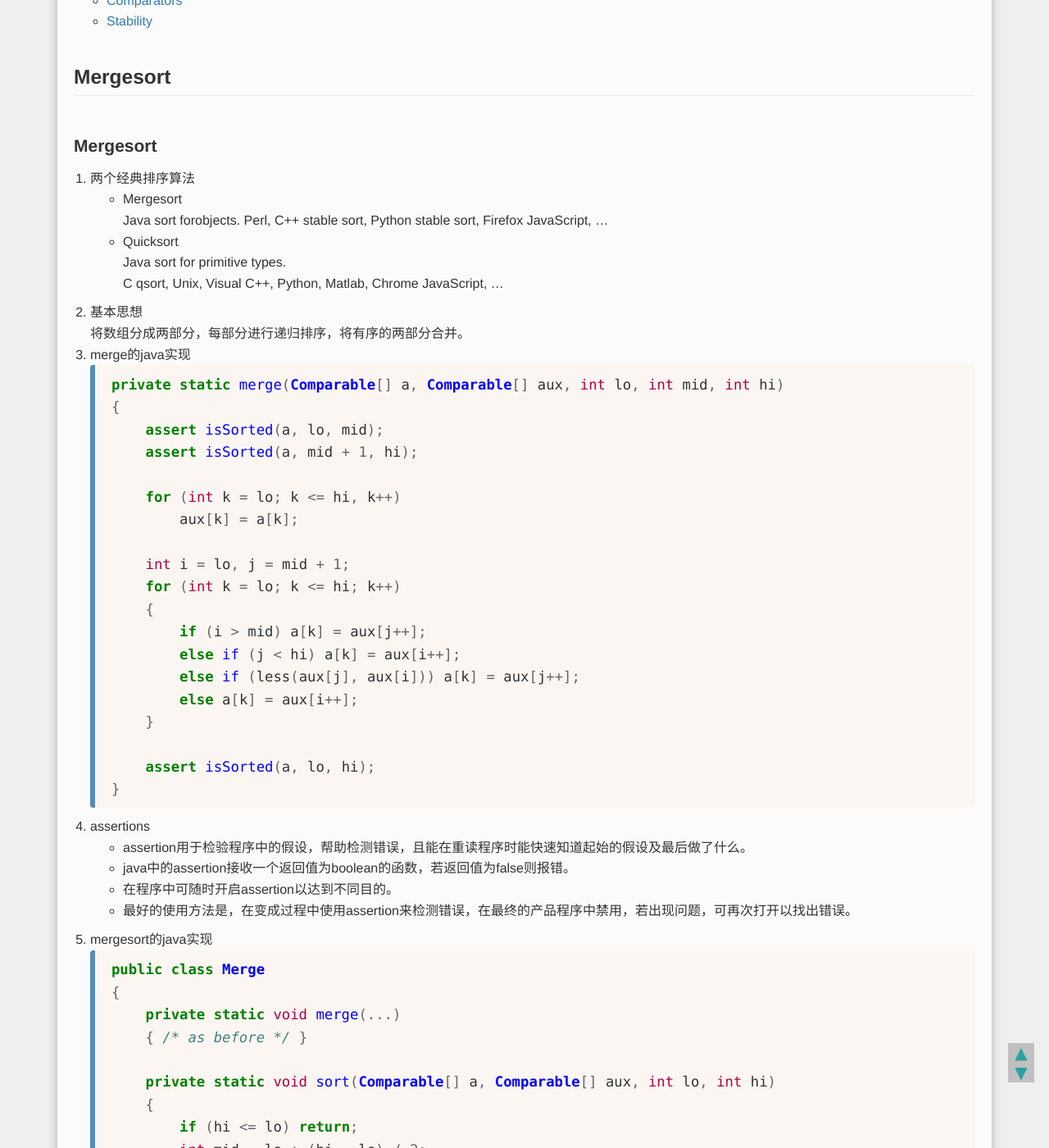
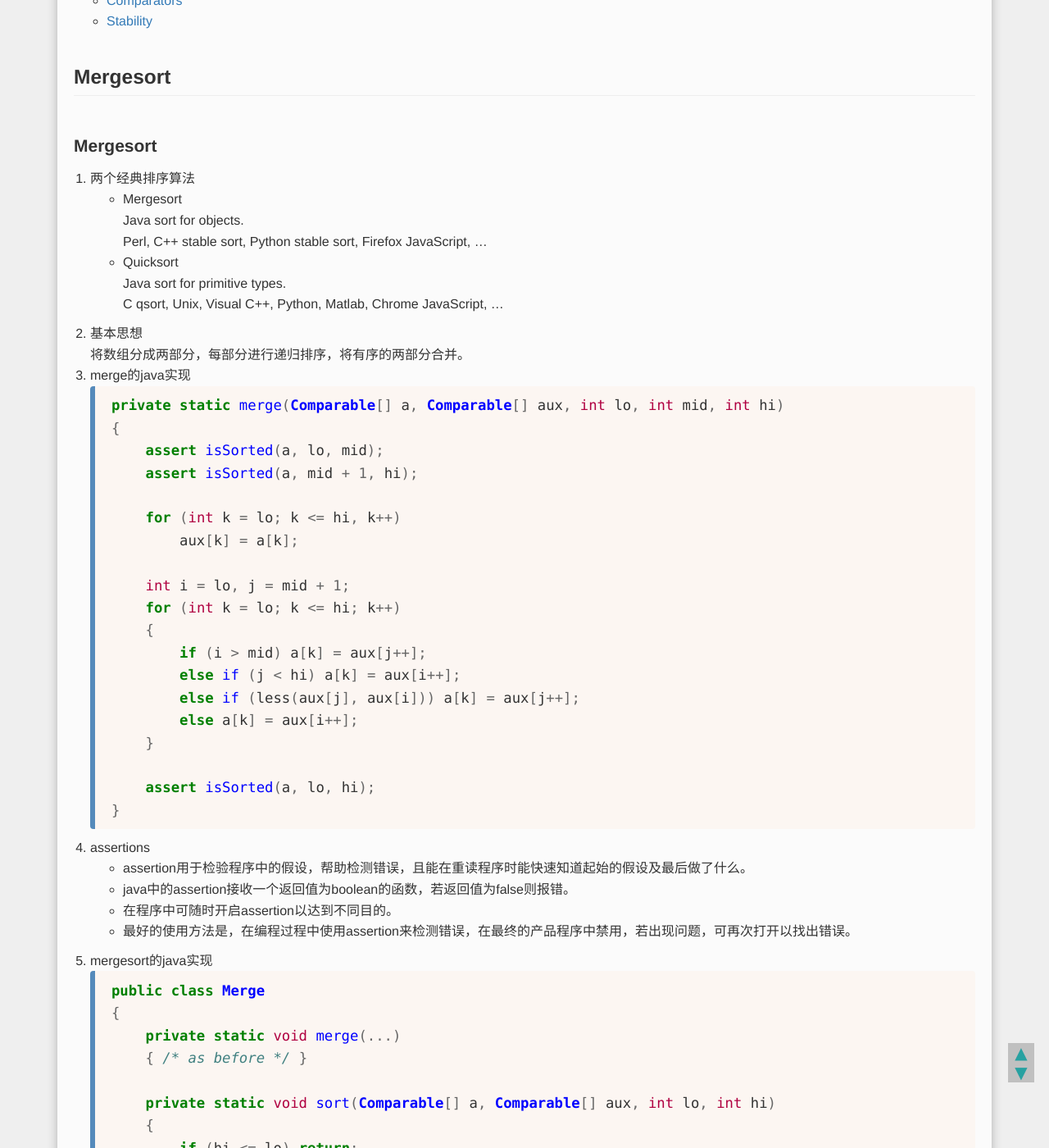
Before and after one commit to YurieSun/YurieSun.github.io, a Jekyll site: the page built from _posts/2019-04-17-learning-algorithm-mergesort.md, in a window 1280 px wide and 1400 px high, scrolled down 318 px. Shown: the whole window at 82% size. Built offline with Jekyll 4.4.1, drawn with Linux system fonts in a browser that asks for light colours; formulas are drawn with MathJax 3.

Commit message:
revise typo

````diff
--- a/_posts/2019-04-17-learning-algorithm-mergesort.md
+++ b/_posts/2019-04-17-learning-algorithm-mergesort.md
@@ -12,7 +12,7 @@ tags: [algorithm]
 ### Mergesort
 1. 两个经典排序算法
     * Mergesort
-    Java sort forobjects.
+    Java sort for objects.
     Perl, C++ stable sort, Python stable sort, Firefox JavaScript, ...
     * Quicksort
     Java sort for primitive types.
@@ -45,7 +45,7 @@ tags: [algorithm]
     * assertion用于检验程序中的假设，帮助检测错误，且能在重读程序时能快速知道起始的假设及最后做了什么。
     * java中的assertion接收一个返回值为boolean的函数，若返回值为false则报错。
     * 在程序中可随时开启assertion以达到不同目的。
-    * 最好的使用方法是，在变成过程中使用assertion来检测错误，在最终的产品程序中禁用，若出现问题，可再次打开以找出错误。
+    * 最好的使用方法是，在编程过程中使用assertion来检测错误，在最终的产品程序中禁用，若出现问题，可再次打开以找出错误。
 5. mergesort的java实现
     ```java
     public class Merge
````
